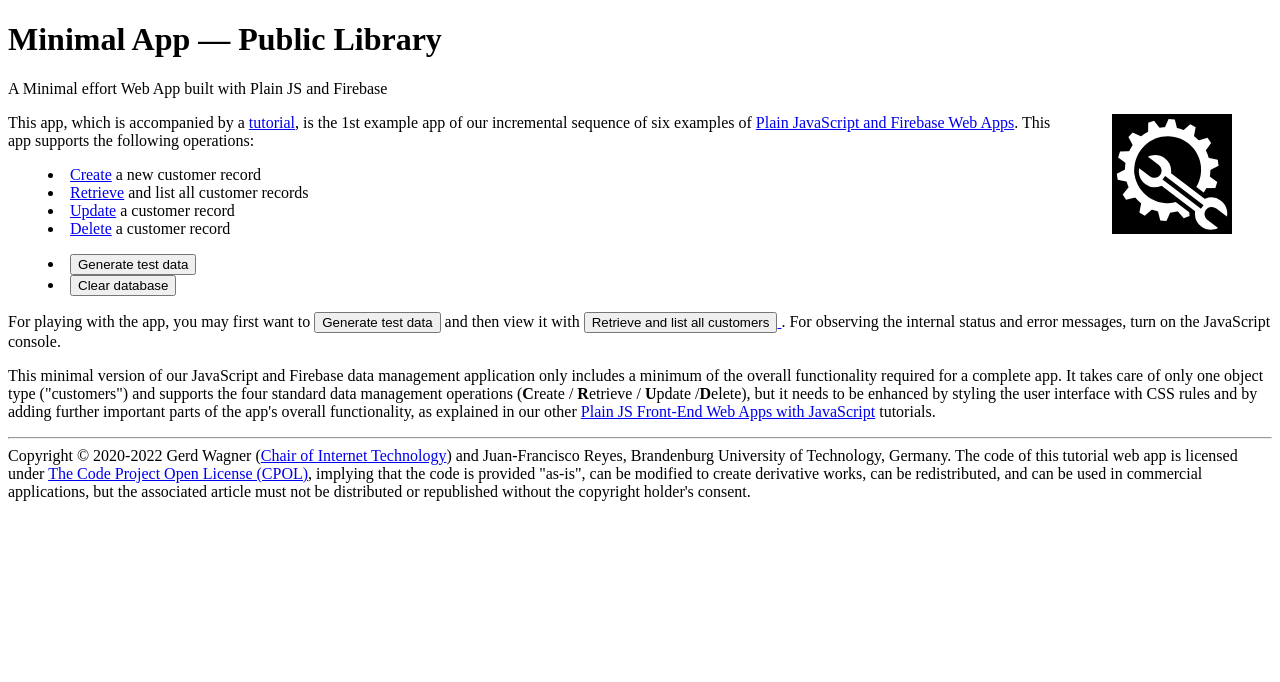
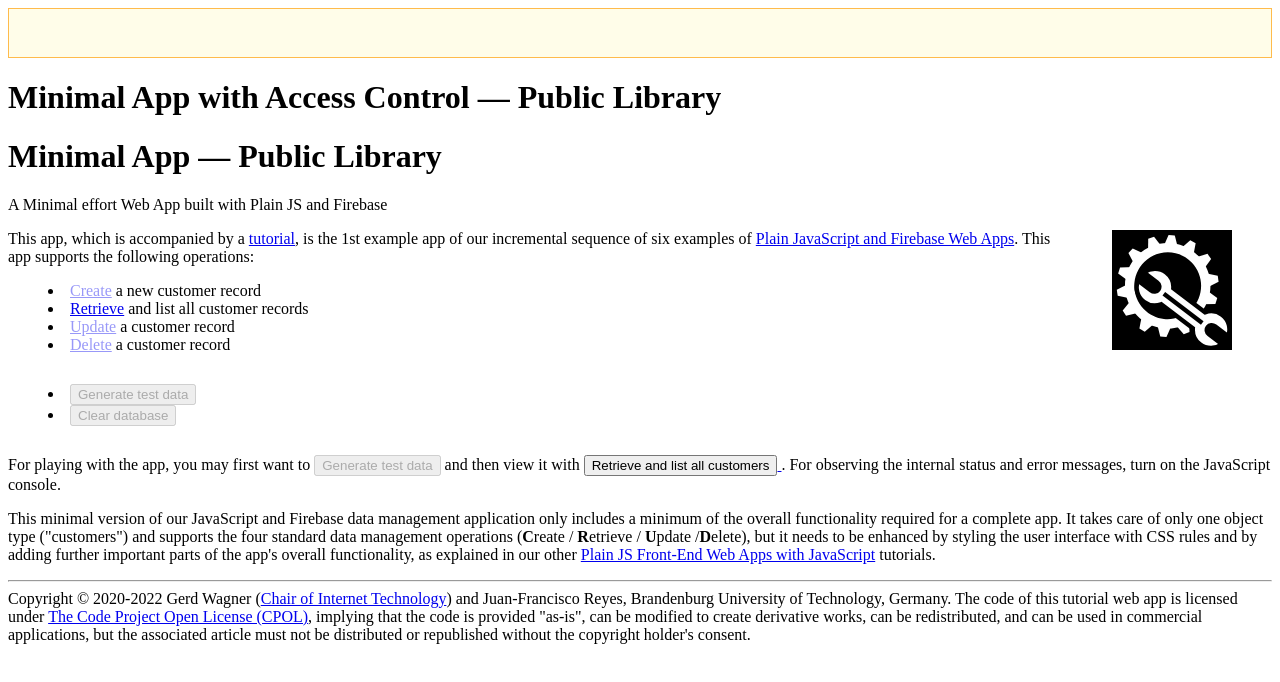
Before and after one commit to fontvu/webapps-btu-assignment7, a website: page public/index.html in a window 1280 px wide. Drawn offline with Linux system fonts and the light colour scheme.

Commit message:
Enabling/disabling UI elements based on authentication

```diff
--- a/public/index.html
+++ b/public/index.html
@@ -5,9 +5,34 @@
   <title>Minimal Web App with JS and Firebase</title>
   <meta name="description" content="A minimal effort web app with plain JS + Firebase."/>
   <link rel="icon" href="favicon.ico"/>
+  <style>
+    figure {
+      float: right;
+    }
+
+    a.disabled {
+      opacity: 0.4;
+      pointer-events: none;
+      cursor: default;
+    }
+
+    .generateTestData {
+      margin-top: 1em;
+    }
+
+    div#login-management {
+      text-align: right;
+      padding: 1em;
+      background: #fffde9;
+      border: 1px solid #ffbb4c;
+      height: 1em;
+    }
+  </style>
   <script type="module">
+    import {handleAuthentication} from "./js/v/accessControl.mjs";
     import Customer from "./js/m/Customer.mjs";
 
+    handleAuthentication();
     window.addEventListener("load", function () {
       const clearButton = document.getElementById("clearData"),
               generateTestDataButtons = document.querySelectorAll("button.generateTestData");
@@ -20,6 +45,10 @@
   </script>
 </head>
 <body>
+<header>
+  <div id="login-management"></div>
+  <h1>Minimal App with Access Control — Public Library</h1>
+</header>
 <main>
   <h1>Minimal App — Public Library</h1>
   <div class="subheading">A Minimal effort Web App built with Plain JS and Firebase</div>
@@ -32,15 +61,15 @@
     is the 1st example app of our incremental sequence of six examples of
     <a href="https://js-firebase-tutorials.netlify.app">Plain JavaScript and Firebase Web Apps</a>. This app supports the following operations:</p>
   <menu>
-    <li><a href="createCustomer.html">Create</a> a new customer record</li>
+    <li><a href="createCustomer.html" class="disabled">Create</a> a new customer record</li>
     <li><a href="retrieveAndListAllCustomers.html">Retrieve</a> and list all customer records</li>
-    <li><a href="updateCustomer.html">Update</a> a customer record</li>
-    <li><a href="deleteCustomer.html">Delete</a> a customer record</li>
-    <li style="margin-top: 1em"><button class="generateTestData" type="button">Generate test data</button></li>
-    <li><button id="clearData" type="button">Clear database</button></li>
+    <li><a href="updateCustomer.html" class="disabled">Update</a> a customer record</li>
+    <li><a href="deleteCustomer.html" class="disabled">Delete</a> a customer record</li>
+    <li style="margin-top: 1em"><button class="generateTestData" type="button" disabled="disabled">Generate test data</button></li>
+    <li><button id="clearData" type="button"  disabled="disabled">Clear database</button></li>
   </menu>
   <p>For playing with the app, you may first want to
-    <button class="generateTestData" type="button">Generate test data</button>
+    <button class="generateTestData" type="button"  disabled="disabled">Generate test data</button>
     and then view it with
     <a href="retrieveAndListAllCustomers.html">
       <button type="button">Retrieve and list all customers</button>
```
